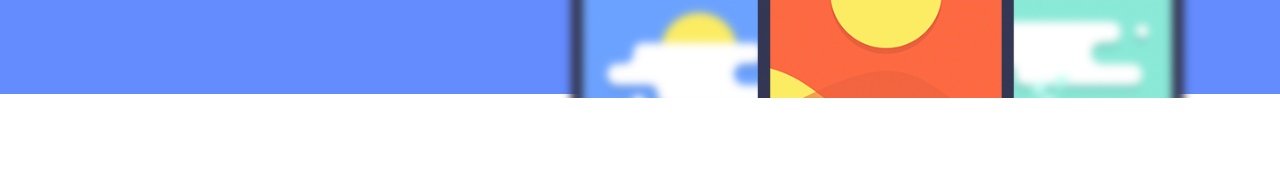
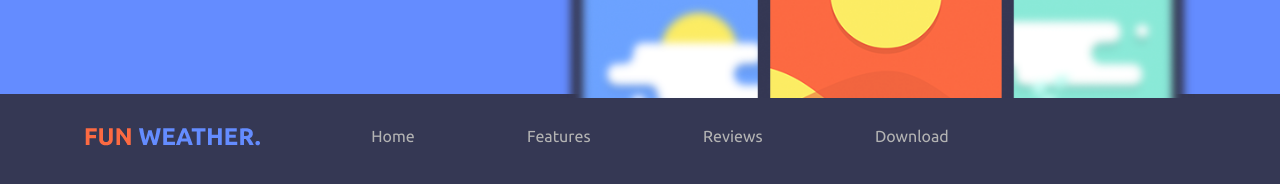
Before and after one commit to freeman1306/WeatherApp, a plain HTML site: page index.html in a window 1280 px wide. Shown: the part 6222-6406 px from the top of the page. Before the commit the page ends 6320 px from the top, so only its background shows below. Drawn offline with nearby package versions, Linux system fonts and the light colour scheme.

Commit message:
Футер выполнен

```diff
--- a/index.html
+++ b/index.html
@@ -352,6 +352,33 @@
             </div>
         </div>
     </section>
+    <footer>
+        <div class="container">
+            <div class="row f_navbar">
+
+                <div class="col-md-2">
+                    <img src="img/Fun Weather..png" alt="picture">
+                </div>
+                <div class="col-md-8">
+                    <ul class="f_nav">
+                        <li>
+                            <a class="active" href="#">Home</a>
+                        </li>
+                        <li>
+                            <a href="#features">Features</a>
+                        </li>
+                        <li>
+                            <a href="#reviews">Reviews</a>
+                        </li>
+                        <li>
+                            <a href="#download-app">Download</a>
+                        </li>
+                    </ul>
+                </div>
+                <div class="col-md-2"></div>
+            </div>
+        </div>
+    </footer>
 
 
 
```
